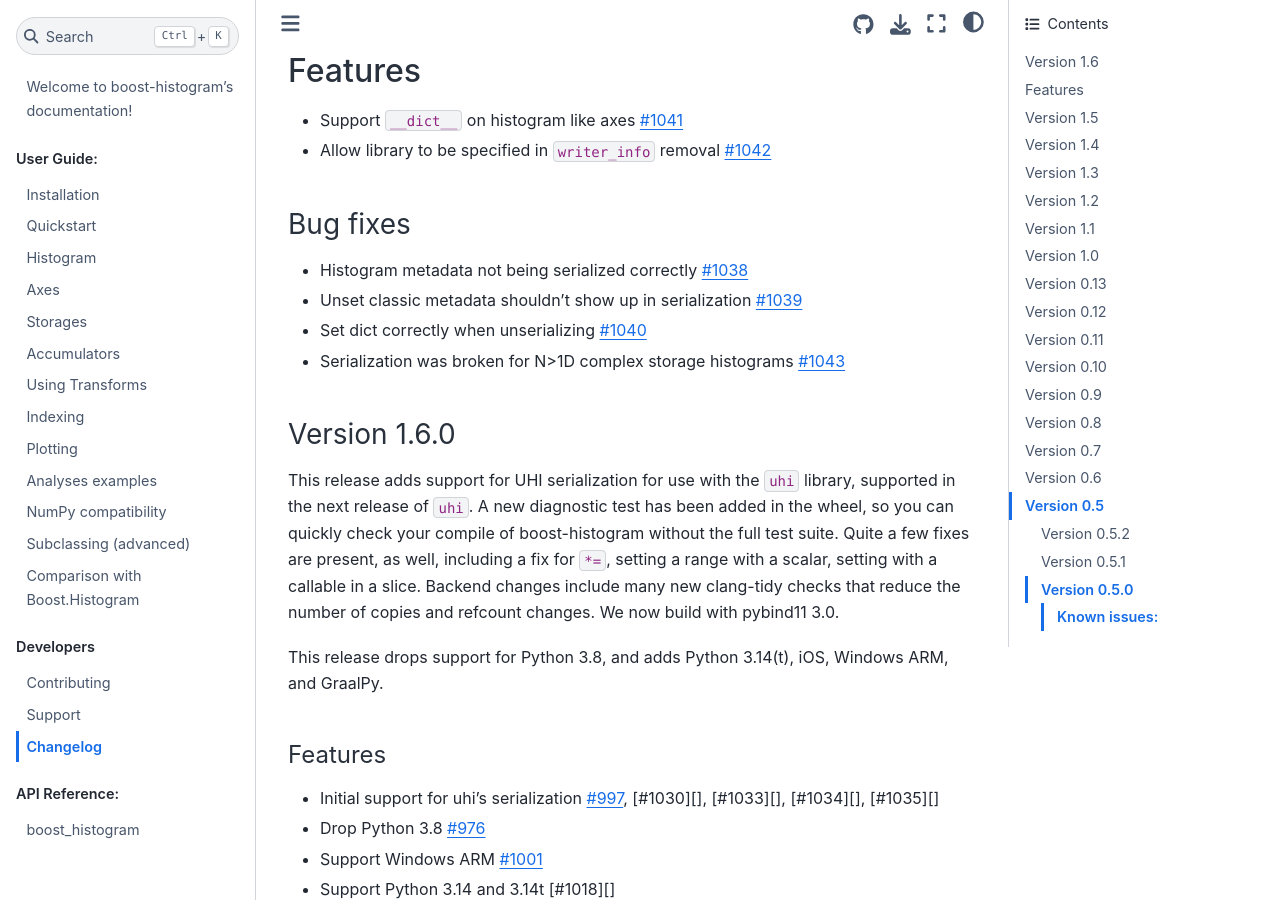
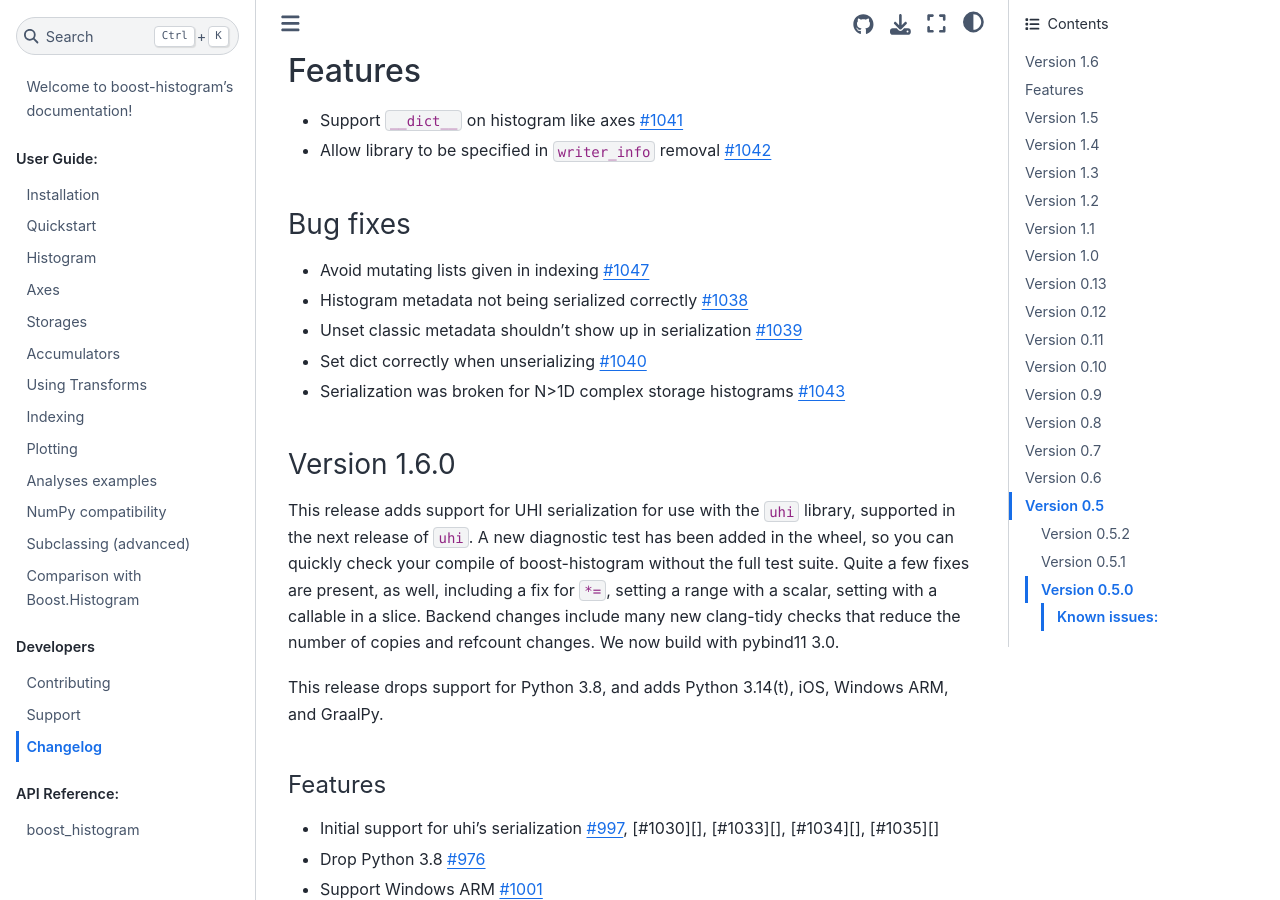
Before and after one commit to scikit-hep/boost-histogram, a Sphinx documentation site: the page built from docs/changelog.md, in a window 1280 px wide and 900 px high, scrolled down 309 px. Built offline with Sphinx 7.4.7 and the Sphinx Book theme 1.1.4, drawn with Linux system fonts in a browser that asks for light colours; pages that are not in the unit, such as notebooks, are missing from menus.

Commit message:
Update changelog.md

```diff
--- a/docs/changelog.md
+++ b/docs/changelog.md
@@ -14,6 +14,7 @@ in Hist/uhi.
 
 #### Bug fixes
 
+- Avoid mutating lists given in indexing [#1047][]
 - Histogram metadata not being serialized correctly [#1038][]
 - Unset classic metadata shouldn't show up in serialization [#1039][]
 - Set dict correctly when unserializing [#1040][]
@@ -25,6 +26,7 @@ in Hist/uhi.
 [#1041]: https://github.com/scikit-hep/boost-histogram/pull/1041
 [#1042]: https://github.com/scikit-hep/boost-histogram/pull/1042
 [#1043]: https://github.com/scikit-hep/boost-histogram/pull/1043
+[#1047]: https://github.com/scikit-hep/boost-histogram/pull/1047
 
 ### Version 1.6.0
 
```
